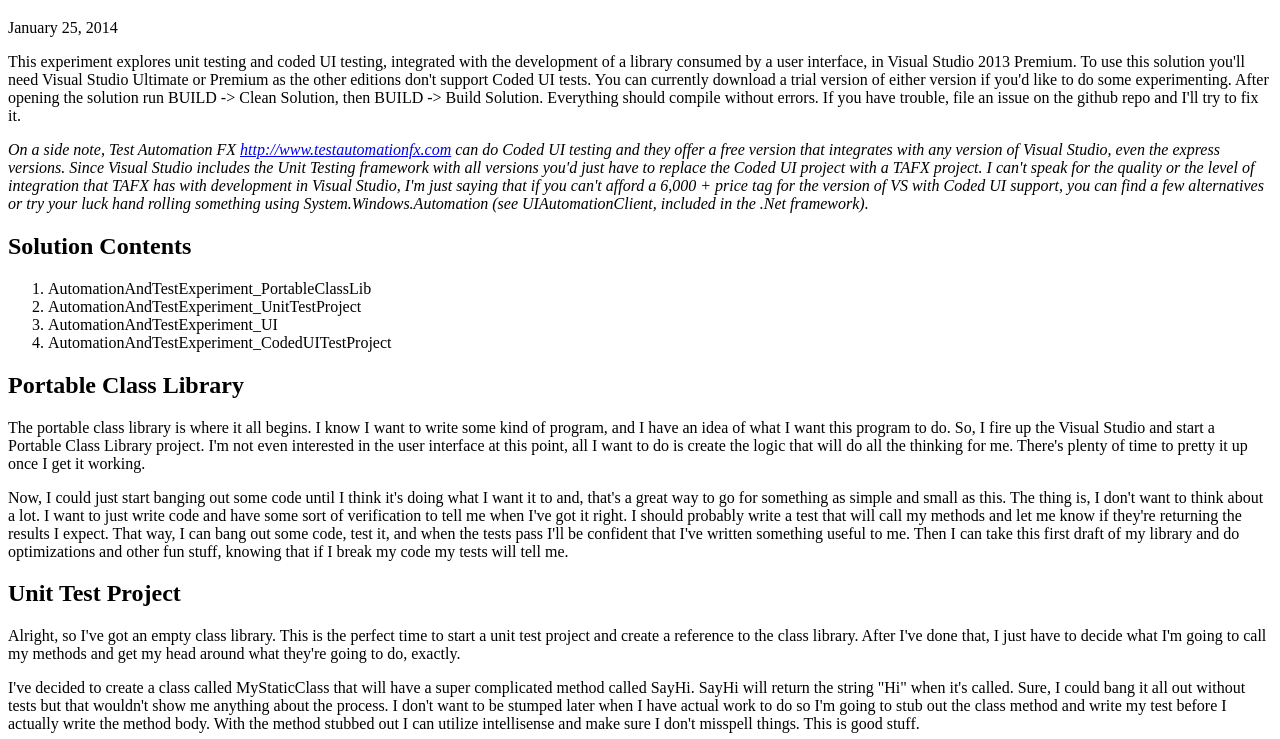
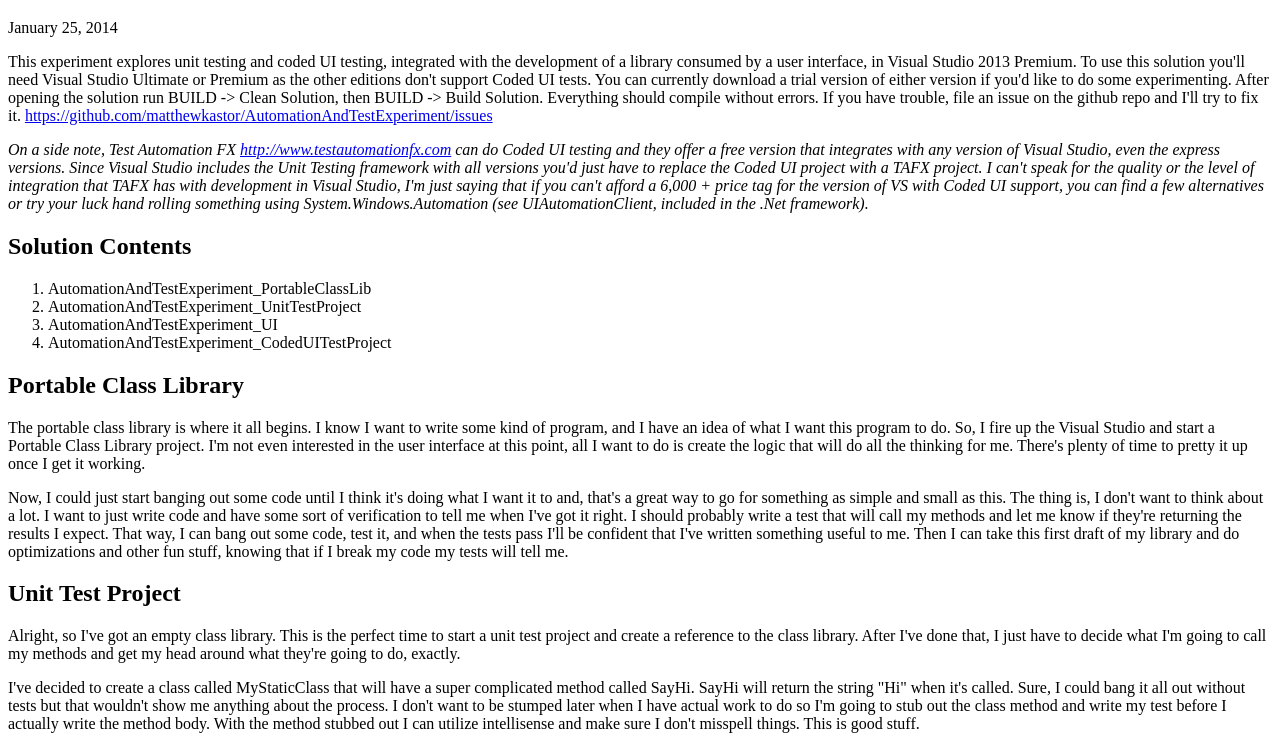
Before and after one commit to matthewkastor/AutomationAndTestExperiment, a plain HTML site: page README.html in a window 1280 px wide. Shown: the part 61-800 px from the top of the page. Drawn offline with Linux system fonts and the light colour scheme.

Commit message:
adds link to issues list

```diff
--- a/README.html
+++ b/README.html
@@ -8,7 +8,7 @@
 <body>
     <h1>Automation and Test Experiment</h1>
     <p>January 25, 2014</p>
-    <p>This experiment explores unit testing and coded UI testing, integrated with the development of a library consumed by a user interface, in Visual Studio 2013 Premium. To use this solution you&#39;ll need Visual Studio Ultimate or Premium as the other editions don&#39;t support Coded UI tests. You can currently download a trial version of either version if you&#39;d like to do some experimenting. After opening the solution run BUILD -&gt; Clean Solution, then BUILD -&gt; Build Solution. Everything should compile without errors. If you have trouble, file an issue on the github repo and I&#39;ll try to fix it.</p>
+    <p>This experiment explores unit testing and coded UI testing, integrated with the development of a library consumed by a user interface, in Visual Studio 2013 Premium. To use this solution you&#39;ll need Visual Studio Ultimate or Premium as the other editions don&#39;t support Coded UI tests. You can currently download a trial version of either version if you&#39;d like to do some experimenting. After opening the solution run BUILD -&gt; Clean Solution, then BUILD -&gt; Build Solution. Everything should compile without errors. If you have trouble, file an issue on the github repo and I&#39;ll try to fix it. <a href="https://github.com/matthewkastor/AutomationAndTestExperiment/issues">https://github.com/matthewkastor/AutomationAndTestExperiment/issues</a></p>
     <p><em>On a side note, Test Automation FX <a href="http://www.testautomationfx.com">http://www.testautomationfx.com</a> can do Coded UI testing and they offer a free version that integrates with any version of Visual Studio, even the express versions. Since Visual Studio includes the Unit Testing framework with all versions you&#39;d just have to replace the Coded UI project with a TAFX project. I can&#39;t speak for the quality or the level of integration that TAFX has with development in Visual Studio, I&#39;m just saying that if you can&#39;t afford a 6,000 + price tag for the version of VS with Coded UI support, you can find a few alternatives or try your luck hand rolling something using System.Windows.Automation (see UIAutomationClient, included in the .Net framework).</em></p>
     <h2>Solution Contents</h2>
     <ol>
```
